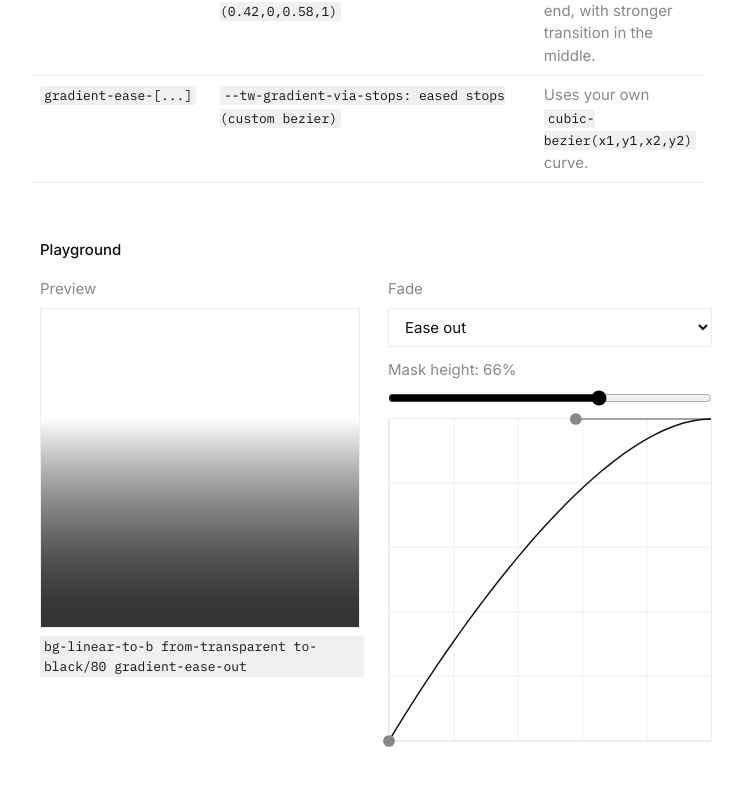
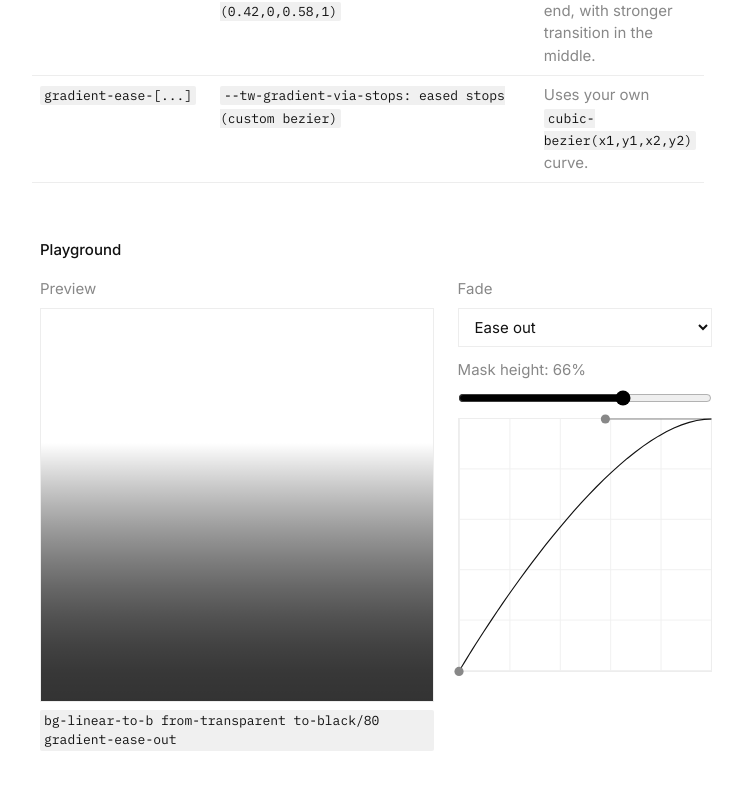
Before and after one commit to ibelick/easing-gradients, a React (Vite) app in the folder apps/site/: page / in a window 1280 px wide. Shown: the part 1618-2407 px from the top of the page, without its empty margins (264-1007 px from the left). Built offline with nearby package versions, Linux system fonts and the light colour scheme; the HTML template or start-up script is replaced by a standard one.

Commit message:
feat: update playground columns

```diff
--- a/apps/site/src/Playground.tsx
+++ b/apps/site/src/Playground.tsx
@@ -143,10 +143,10 @@ export default function Playground() {
   return (
     <section className="flex flex-col gap-4">
       <p className="font-[450] text-strong">Playground</p>
-      <div className="grid gap-6 md:grid-cols-2 md:items-start">
-        <div className="flex flex-col gap-2">
+      <div className="grid gap-6 sm:grid-cols-5 sm:items-start">
+        <div className="flex flex-col gap-2 sm:col-span-3">
           <p className="text-muted">Preview</p>
-          <div className="relative aspect-square w-full max-w-[320px] border border-border bg-white">
+          <div className="relative aspect-square w-full border border-border bg-white">
             <div
               className={`pointer-events-none absolute inset-x-0 bottom-0 bg-linear-to-b from-transparent to-black/80 ${easingClass}`}
               style={{ ...customStyle, height: `${maskHeight}%` }}
@@ -155,7 +155,7 @@ export default function Playground() {
           <code>{fullClassNamePreview}</code>
         </div>
 
-        <div className="flex flex-col gap-3">
+        <div className="flex flex-col gap-3 sm:col-span-2">
           <label className="flex flex-col gap-2">
             <span className="text-muted">Fade</span>
             <select
```
